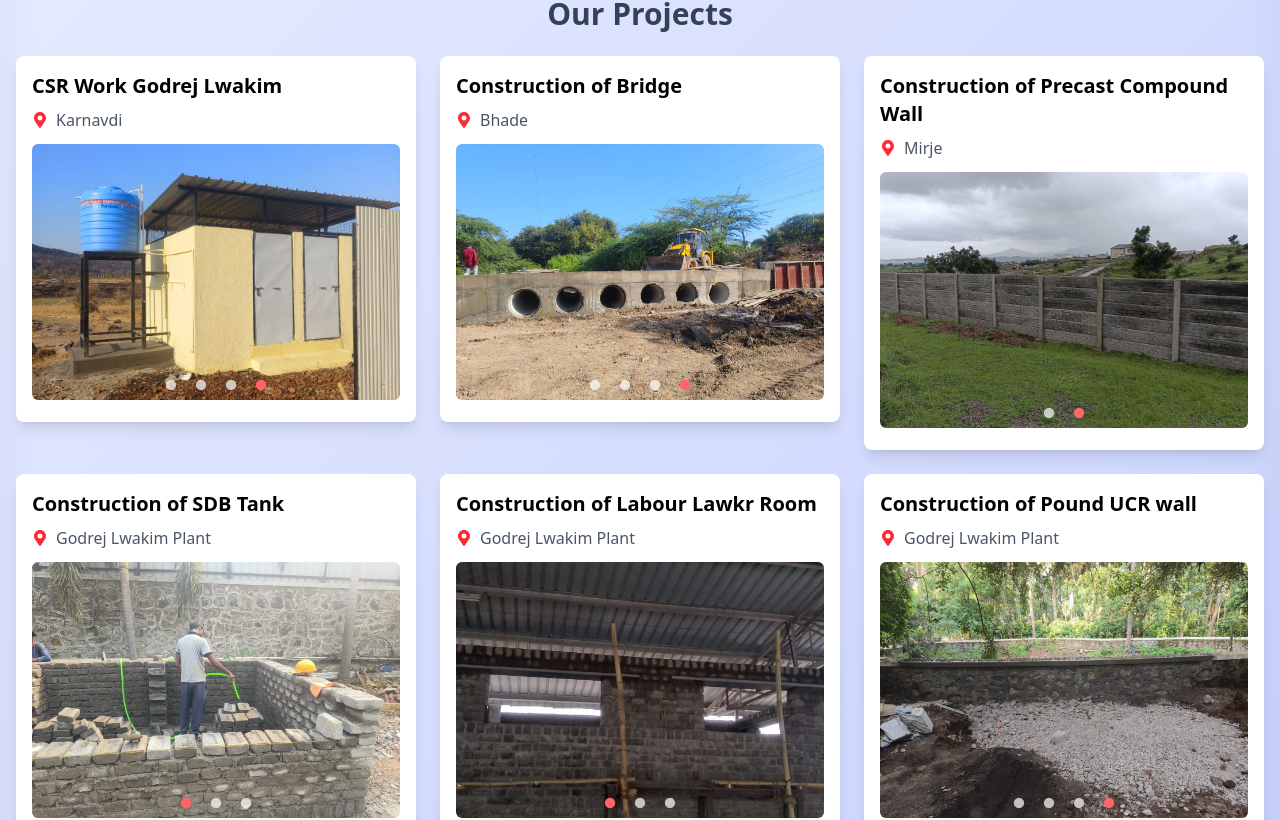
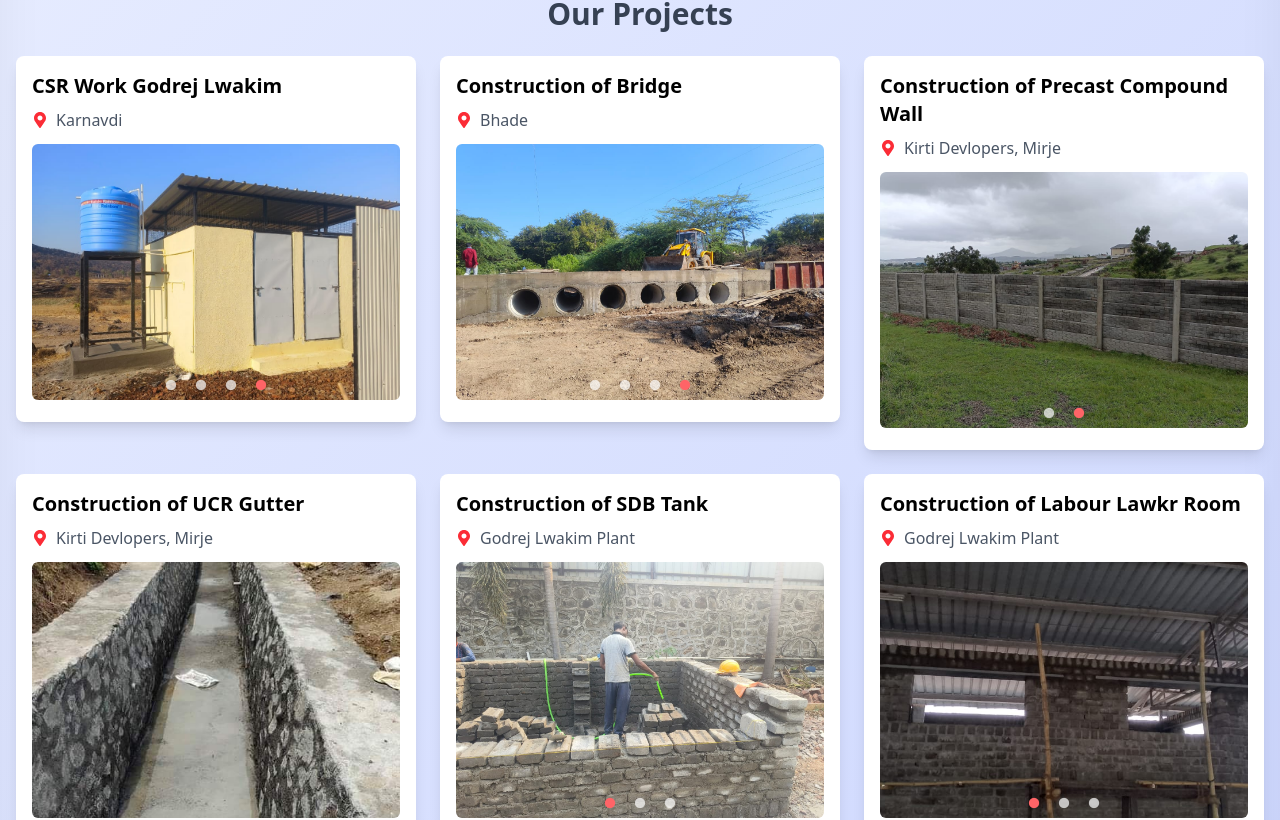
Before and after one commit to TejasPadale/AKS, a React (Vite) app: page / in a window 1280 px wide. Shown: the part 3398-4218 px from the top of the page. Built offline with nearby package versions, Linux system fonts and the light colour scheme.

Commit message:
Update Projects.jsx

```diff
--- a/src/pages/Projects.jsx
+++ b/src/pages/Projects.jsx
@@ -26,6 +26,7 @@ import {
   constructionOfPoundUCRwall,
   constructionOfPrecastCompoundWall,
   constructionOfSDBTank,
+  constructionofUCRGutter,
   CSRWorkGodrejLwakim,
   fallCielingWork,
   foundationExtensionWork,
@@ -59,10 +60,17 @@ const projectsData = [
   },
   {
     name: "Construction of Precast Compound Wall",
-    location: "Mirje",
+    location: "Kirti Devlopers, Mirje",
     description:
       "Construction of Precast Compound Wall at Mirje ( Kirti Devlopers).",
     images: constructionOfPrecastCompoundWall,
+  },
+  {
+    name: "Construction of UCR Gutter",
+    location: "Kirti Devlopers, Mirje",
+    description:
+      "Construction of UCR Gutter at Mirje ( Kirti Devlopers).",
+    images: constructionofUCRGutter,
   },
   {
     name: "Construction of SDB Tank",
```
